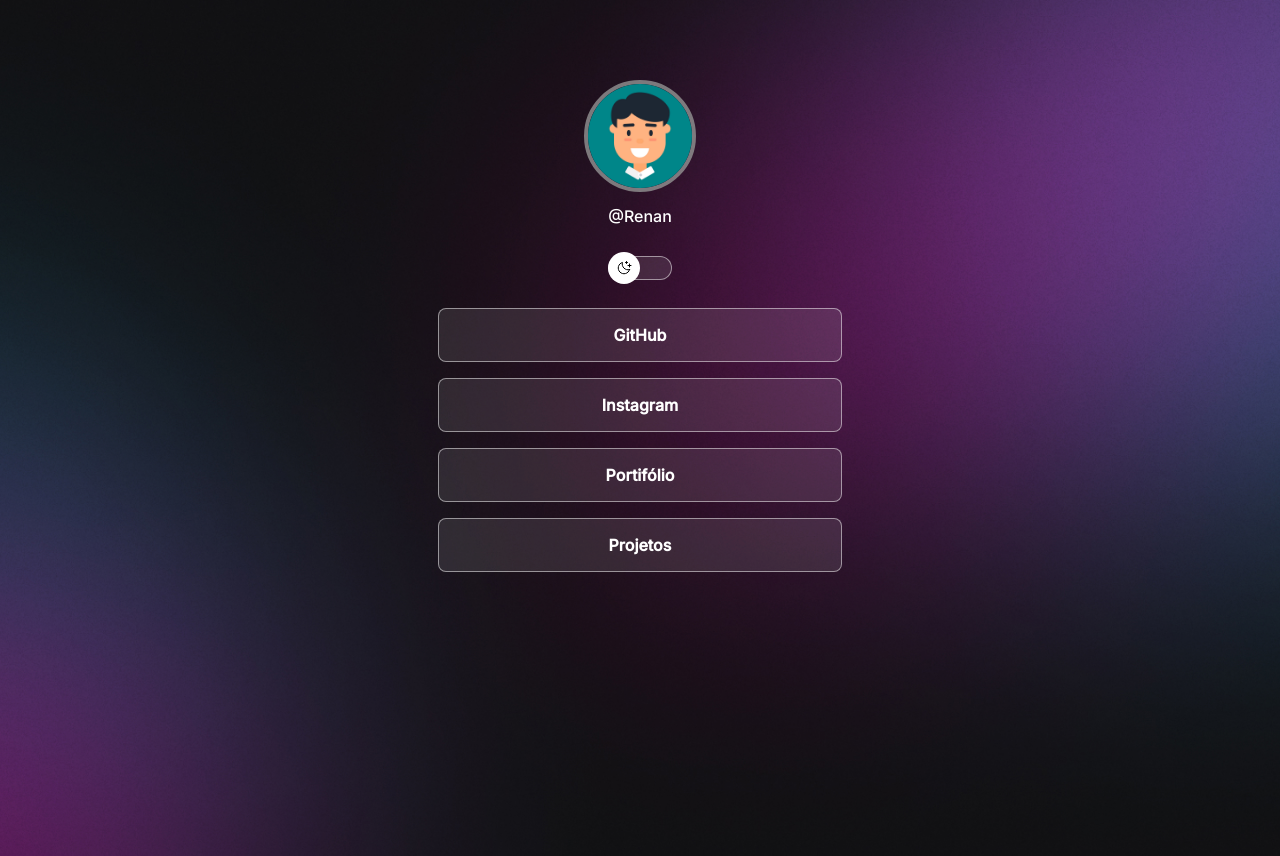
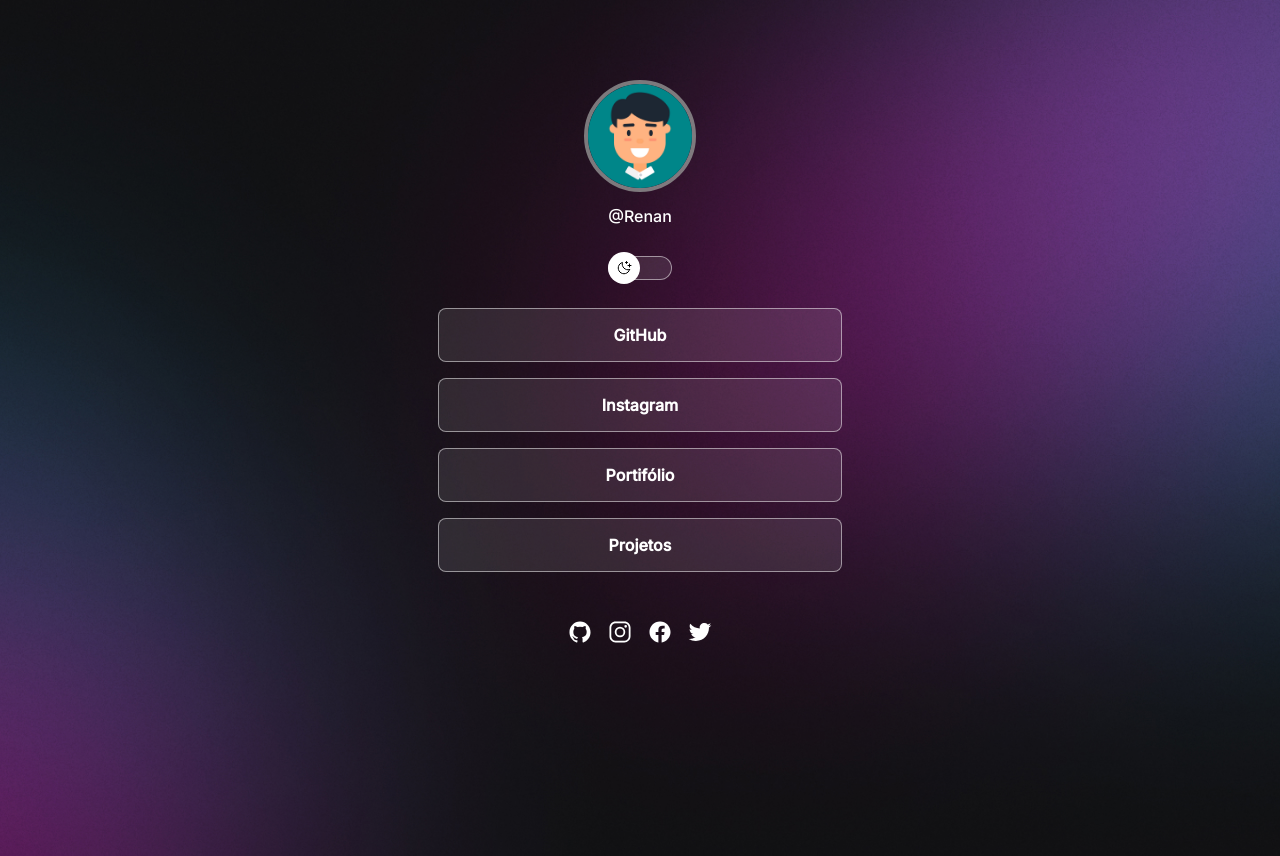
Before and after one commit to RenanFernandoRuiz/dev-links-react, a React (Create React App) app: page / in a window 1280 px wide. Built offline with nearby package versions, Linux system fonts and the light colour scheme.

Commit message:
desenvolvido socialLinks

```diff
--- a/public/index.html
+++ b/public/index.html
@@ -1,14 +1,12 @@
 <!DOCTYPE html>
 <html lang="pt-BR">
+
 <head>
   <meta charset="utf-8" />
   <link rel="icon" href="%PUBLIC_URL%/favicon.ico" />
   <meta name="viewport" content="width=device-width, initial-scale=1" />
   <meta name="theme-color" content="#000000" />
-    <meta
-      name="description"
-      content="Web site created using create-react-app"
-    />
+  <meta name="description" content="Web site created using create-react-app" />
   <link rel="apple-touch-icon" href="%PUBLIC_URL%/logo192.png" />
   <!--
       manifest.json provides metadata used when your web app is installed on a
@@ -26,6 +24,7 @@
     -->
   <title>DevLinks React</title>
 </head>
+
 <body>
   <noscript>You need to enable JavaScript to run this app.</noscript>
   <div id="root"></div>
@@ -39,5 +38,8 @@
       To begin the development, run `npm start` or `yarn start`.
       To create a production bundle, use `npm run build` or `yarn build`.
     -->
+  <script type="module" src="https://unpkg.com/ionicons@7.1.0/dist/ionicons/ionicons.esm.js"></script>
+  <script nomodule src="https://unpkg.com/ionicons@7.1.0/dist/ionicons/ionicons.js"></script>
 </body>
+
 </html>
--- a/src/components/socialLinks/socialLinks.jsx
+++ b/src/components/socialLinks/socialLinks.jsx
@@ -0,0 +1,10 @@
+import "./socialLinks.module.css"
+
+const SocialLinks = ({icon, href}) => {
+    return(
+        <a href={href} target="_blank">
+            <ion-icon name={icon} />
+        </a>
+    )
+}
+export default SocialLinks;
--- a/src/components/socialLinks/socialLinks.module.css
+++ b/src/components/socialLinks/socialLinks.module.css
@@ -0,0 +1,5 @@
+a {
+    display: flex;
+    align-items: center;
+    justify-content: center;
+}
--- a/src/pages/App.css
+++ b/src/pages/App.css
@@ -52,3 +52,12 @@
     gap: 16px;
     padding: 24px;
 }
+
+#socialLinks {
+    display: flex;
+    justify-content: center;
+    padding: 24px;
+    gap: 16px;
+
+    font-size: 24px;
+}
--- a/src/pages/App.jsx
+++ b/src/pages/App.jsx
@@ -2,6 +2,7 @@
 import Profile from "../components/profile/profile";
 import Switch from "../components/switch/switch";
 import Links from "../components/links/links";
+import SocialLinks from "../components/socialLinks/socialLinks";
 
 
 import "./App.css";
@@ -29,6 +30,12 @@
                 </ul>
 
             </div>
+            <div id="socialLinks">
+             <SocialLinks href={"#"} icon={"logo-github"}/>
+             <SocialLinks href={"#"} icon={"logo-instagram"}/>
+             <SocialLinks href={"#"} icon={"logo-facebook"}/>
+             <SocialLinks href={"#"} icon={"logo-twitter"}/>
+            </div>
         </div>
     );
 };
```
Lines whose indentation alone changed are shown as unchanged.
